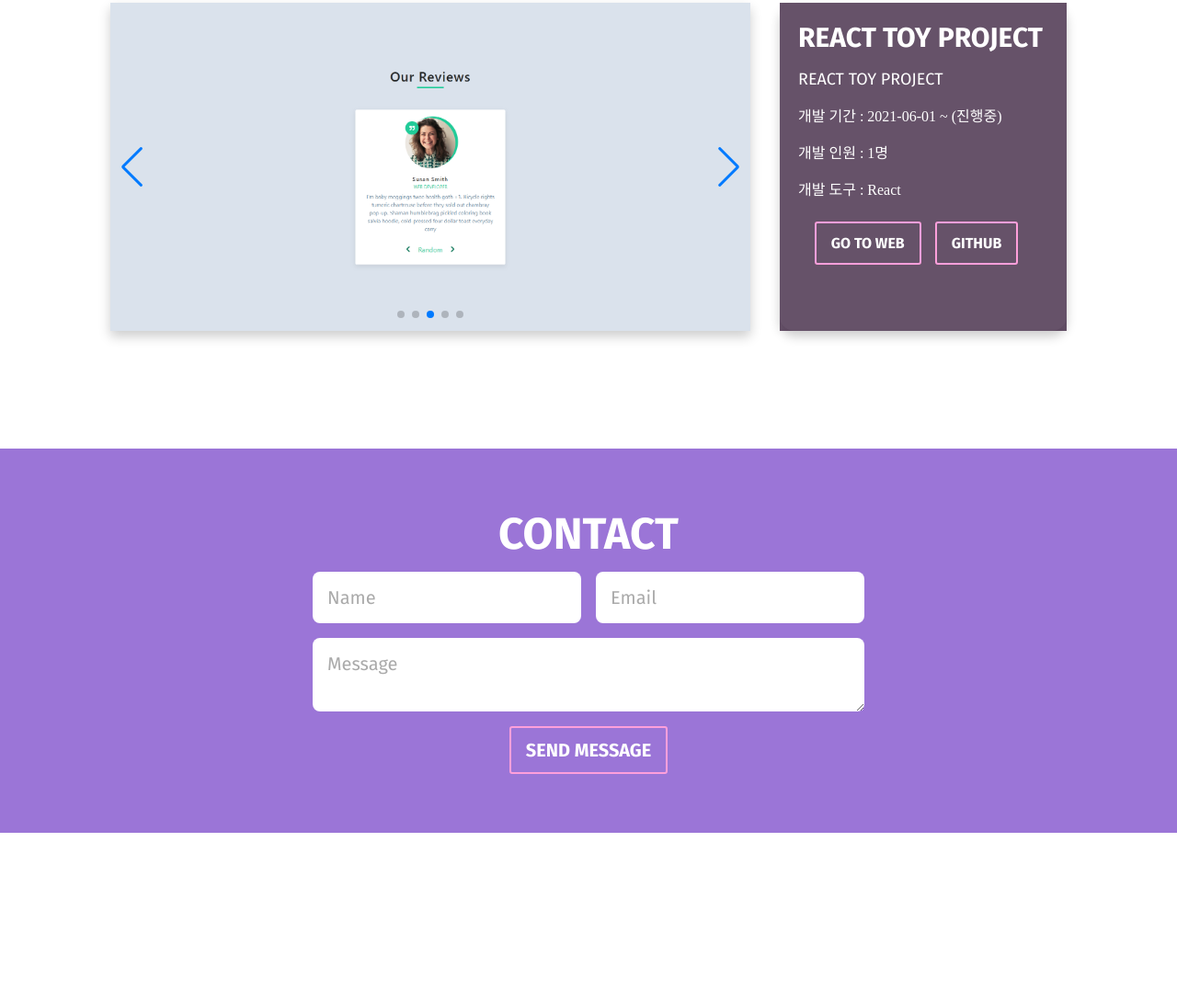
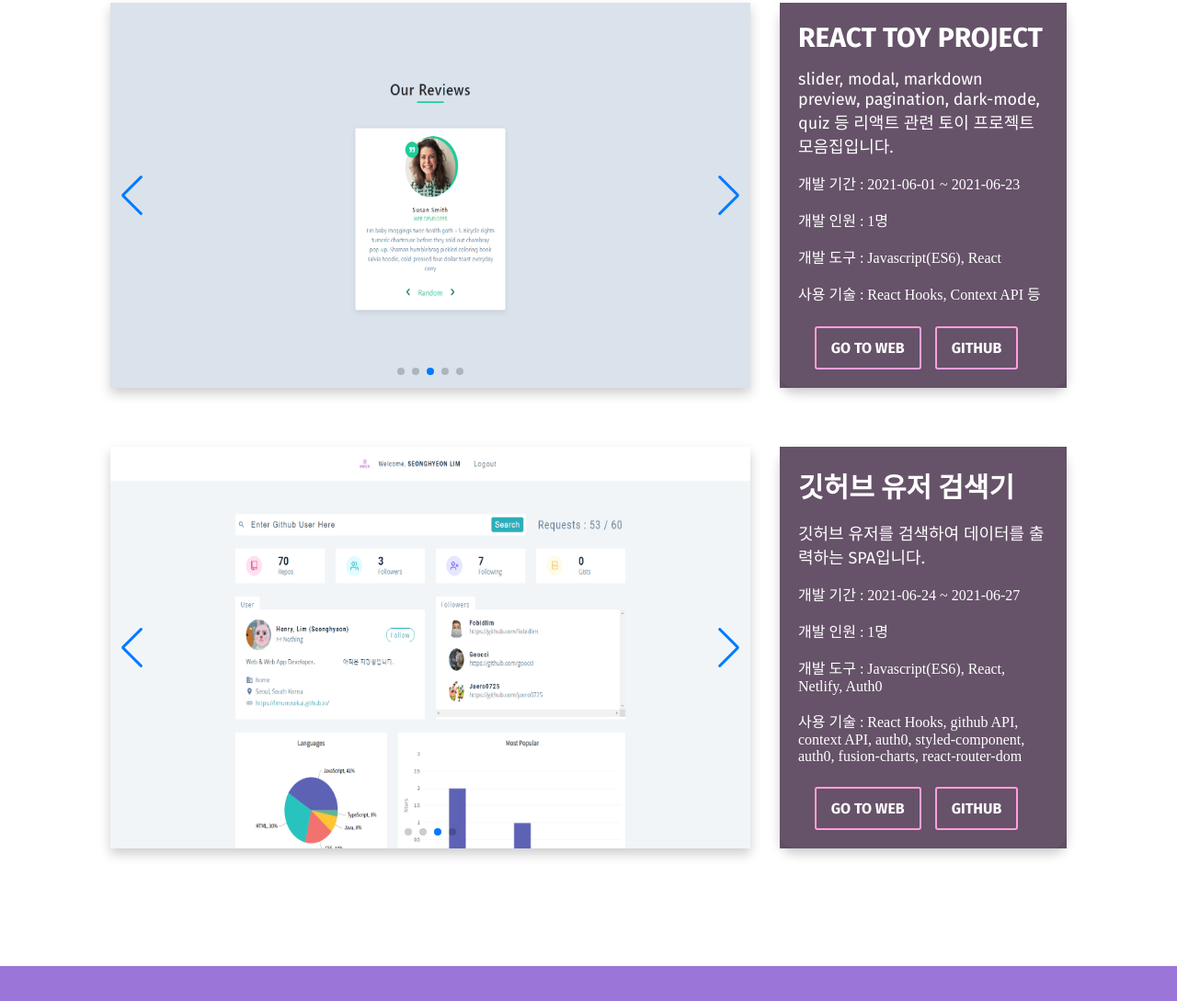
Before and after one commit to limunosekai/spa-portfolio, a plain HTML site: page index.html in a window 1280 px wide. Shown: the part 6177-7266 px from the top of the page at 92% size. Before the commit the page ends 7083 px from the top, so only its background shows below. Drawn offline with nearby package versions, Linux system fonts and the light colour scheme; a web font is replaced by a local one.

Commit message:
Add Project 7

```diff
--- a/assets/js/main.js
+++ b/assets/js/main.js
@@ -117,6 +117,22 @@ const swiper6 = new Swiper('.project6', {
   },
 });
 
+const swiper7 = new Swiper('.project7', {
+  slidesPerView: 1,
+  loop: true,
+  pagination: {
+    el: '.swiper-pagination',
+    clickable: true,
+  },
+  autoplay: {
+    delay: 3000,
+  },
+  navigation: {
+    nextEl: '.swiper-button-next',
+    prevEl: '.swiper-button-prev',
+  },
+});
+
 window.onload = () => {
   loading.classList.remove('active'); // 로딩 종료
 
--- a/index.html
+++ b/index.html
@@ -475,13 +475,51 @@
           <div class="project">
             <div class="content">
               <h3>REACT TOY PROJECT</h3>
-              <span>REACT TOY PROJECT</span>
-              <p>개발 기간 : 2021-06-01 ~ (진행중)</p>
+              <span>slider, modal, markdown preview, pagination, dark-mode, quiz 등 리액트 관련 토이 프로젝트 모음집입니다.</span>
+              <p>개발 기간 : 2021-06-01 ~ 2021-06-23</p>
               <p>개발 인원 : 1명</p>
-              <p>개발 도구 : React</p>
+              <p>개발 도구 : Javascript(ES6), React</p>
+              <p>사용 기술 : React Hooks, Context API 등</p>
               <div class="btn-box">
                 <a target="_blank" href="https://limunosekai.github.io/react-toy-projects/" class="button">GO TO WEB</a>
                 <a target="_blank" href="https://github.com/limunosekai/react-toy-projects" class="button">GITHUB</a>
+              </div>
+            </div>
+          </div>
+        </div>
+
+        <div class="projects-gird">
+          <div class="swiper-container project7">
+            <div class="swiper-wrapper">
+              <div class="swiper-slide">
+                <img src="./assets/images/project7/1.png" alt="#" />
+              </div>
+              <div class="swiper-slide">
+                <img src="./assets/images/project7/2.png" alt="#" />
+              </div>
+              <div class="swiper-slide">
+                <img src="./assets/images/project7/3.png" alt="#" />
+              </div>
+              <div class="swiper-slide">
+                <img src="./assets/images/project7/4.png" alt="#" />
+              </div>
+            </div>
+            <div class="swiper-button-next"></div>
+            <div class="swiper-button-prev"></div>
+            <div class="swiper-pagination"></div>
+          </div>
+
+          <div class="project">
+            <div class="content">
+              <h3>깃허브 유저 검색기</h3>
+              <span>깃허브 유저를 검색하여 데이터를 출력하는 SPA입니다.</span>
+              <p>개발 기간 : 2021-06-24 ~ 2021-06-27</p>
+              <p>개발 인원 : 1명</p>
+              <p>개발 도구 : Javascript(ES6), React, Netlify, Auth0</p>
+              <p>사용 기술 : React Hooks, github API, context API, auth0, styled-component, auth0, fusion-charts, react-router-dom</p>
+              <div class="btn-box">
+                <a target="_blank" href="https://react-github-user-searcher.netlify.app/" class="button">GO TO WEB</a>
+                <a target="_blank" href="https://github.com/limunosekai/react-github-users" class="button">GITHUB</a>
               </div>
             </div>
           </div>
```
Also changed, not shown: assets/images/project7/1.png (added), assets/images/project7/2.png (added), assets/images/project7/3.png (added), assets/images/project7/4.png (added).
